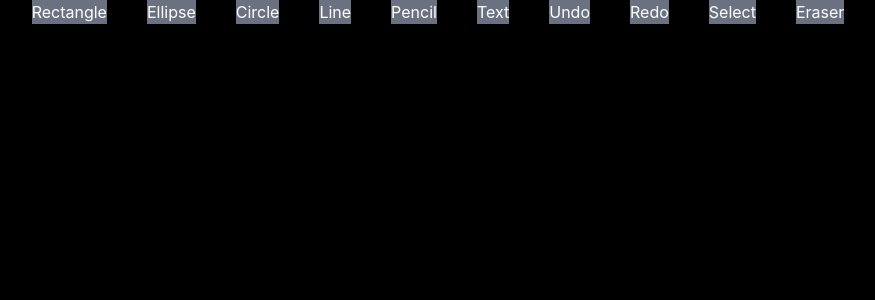
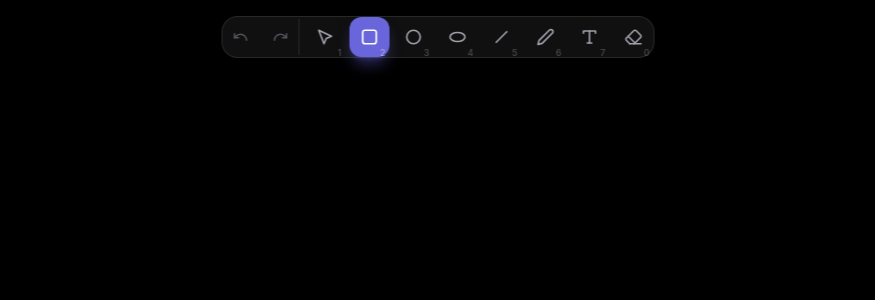
Before and after one commit to Satyam00915/Scribble, a React (Vite) app: page / in a window 1280 px wide. Shown: the top 300 px of the page, without its empty margins (202-1077 px from the left). Built offline with nearby package versions, Linux system fonts and the light colour scheme.

Commit message:
ui refactor

```diff
--- a/src/App.tsx
+++ b/src/App.tsx
@@ -45,6 +45,9 @@ function App() {
     text: string;
   } | null>(null);
 
+  const [activeTool, setActiveTool] = useState<
+    "Select" | "Rectangle" | "Ellipse" | "Circle" | "Line" | "Pencil" | "Text" | "Eraser"
+  >("Rectangle");
   const [isSelect, setSelect] = useState(false);
   const isShapeSelect = useRef<boolean>(false);
   const [selectedShapeId, setSelectedShapeId] = useState<string | null>(null);
@@ -452,73 +455,15 @@ function App() {
 
   return (
     <div className="relative">
-      <div className="absolute flex justify-center items-center w-full gap-10">
+      {/* Real Excalidraw Floating Island Toolbar */}
+      <nav
+        aria-label="Canvas Toolbar"
+        className="fixed top-4 left-1/2 -translate-x-1/2 z-40 flex items-center gap-1.5 p-1.5 bg-[#121212]/90 backdrop-blur-xl border border-white/10 shadow-[0_8px_30px_rgb(0,0,0,0.45)] rounded-2xl select-none"
+      >
+        {/* Undo / Redo Section */}
+        <div className="flex items-center gap-1 pr-1.5 border-r border-white/10">
           <button
-          onClick={() => {
-            isShape.current = "Rectangle";
-            setSelect(false);
-            isShapeSelect.current = false;
-            setWriting(null);
-          }}
-          className="bg-gray-500 text-white"
-        >
-          Rectangle
-        </button>
-        <button
-          onClick={() => {
-            isShape.current = "Ellipse";
-            setSelect(false);
-            setWriting(null);
-            isShapeSelect.current = false;
-          }}
-          className="bg-gray-500 text-white"
-        >
-          Ellipse
-        </button>
-        <button
-          onClick={() => {
-            isShape.current = "Circle";
-            setSelect(false);
-            setWriting(null);
-            isShapeSelect.current = false;
-          }}
-          className="bg-gray-500 text-white"
-        >
-          Circle
-        </button>
-        <button
-          onClick={() => {
-            isShape.current = "Line";
-            setSelect(false);
-            setWriting(null);
-            isShapeSelect.current = false;
-          }}
-          className="bg-gray-500 text-white"
-        >
-          Line
-        </button>
-        <button
-          onClick={() => {
-            isShape.current = "Pencil";
-            setSelect(false);
-            setWriting(null);
-            isShapeSelect.current = false;
-          }}
-          className="bg-gray-500 text-white"
-        >
-          Pencil
-        </button>
-        <button
-          onClick={() => {
-            isShape.current = "Text";
-            setSelect(false);
-            isShapeSelect.current = false;
-          }}
-          className="bg-gray-500 text-white"
-        >
-          Text
-        </button>
-        <button
+            type="button"
             disabled={shapes.length === 0}
             onClick={() => {
               setSelectedShapeId(null);
@@ -527,11 +472,21 @@ function App() {
               setWriting(null);
               setRedo((prev) => [...prev, oldShape]);
             }}
-          className="bg-gray-500 text-white"
+            title="Undo (Ctrl+Z)"
+            className={`w-9 h-9 rounded-xl transition-all duration-150 flex items-center justify-center relative group ${
+              shapes.length > 0
+                ? "text-zinc-300 hover:text-white hover:bg-white/10 active:scale-95 cursor-pointer"
+                : "text-zinc-600 cursor-not-allowed"
+            }`}
           >
-          Undo
+            <svg className="w-4 h-4" viewBox="0 0 24 24" fill="none" stroke="currentColor" strokeWidth="2.2" strokeLinecap="round" strokeLinejoin="round">
+              <path d="M3 7v6h6" />
+              <path d="M21 17a9 9 0 0 0-9-9 9 9 0 0 0-6 2.3L3 13" />
+            </svg>
           </button>
+
           <button
+            type="button"
             disabled={redo.length === 0}
             onClick={() => {
               const oldShape: Shape = redo[redo.length - 1];
@@ -539,31 +494,208 @@ function App() {
               setWriting(null);
               setRedo((prev) => prev.slice(0, -1));
             }}
-          className="bg-gray-500 text-white"
+            title="Redo (Ctrl+Y)"
+            className={`w-9 h-9 rounded-xl transition-all duration-150 flex items-center justify-center relative group ${
+              redo.length > 0
+                ? "text-zinc-300 hover:text-white hover:bg-white/10 active:scale-95 cursor-pointer"
+                : "text-zinc-600 cursor-not-allowed"
+            }`}
           >
-          Redo
+            <svg className="w-4 h-4" viewBox="0 0 24 24" fill="none" stroke="currentColor" strokeWidth="2.2" strokeLinecap="round" strokeLinejoin="round">
+              <path d="M21 7v6h-6" />
+              <path d="M3 17a9 9 0 0 1 9-9 9 9 0 0 1 6 2.3l3 2.7" />
+            </svg>
           </button>
+        </div>
+
+        {/* Tools Section */}
+        <div className="flex items-center gap-1">
+          {/* Select Tool */}
           <button
+            type="button"
             onClick={() => {
+              setActiveTool("Select");
               setSelect(true);
               isShapeSelect.current = true;
               setWriting(null);
             }}
-          className={`${isSelect ? "bg-green-500" : "bg-gray-500"} text-white`}
+            title="Selection (1)"
+            className={`w-10 h-10 rounded-xl transition-all duration-150 flex items-center justify-center relative group cursor-pointer active:scale-95 ${
+              activeTool === "Select"
+                ? "bg-[#6965db] text-white shadow-lg shadow-[#6965db]/40"
+                : "text-zinc-400 hover:text-zinc-100 hover:bg-white/10"
+            }`}
           >
-          Select
+            <svg className="w-[18px] h-[18px]" viewBox="0 0 24 24" fill="none" stroke="currentColor" strokeWidth="2.2" strokeLinecap="round" strokeLinejoin="round">
+              <path d="M3 3l7 18 3-7 7-3L3 3z" />
+            </svg>
+            <span className="absolute -bottom-0.5 right-1 text-[9px] font-medium opacity-40 group-hover:opacity-70">1</span>
           </button>
+
+          {/* Rectangle */}
           <button
+            type="button"
             onClick={() => {
+              setActiveTool("Rectangle");
+              isShape.current = "Rectangle";
+              setSelect(false);
+              isShapeSelect.current = false;
+              setWriting(null);
+            }}
+            title="Rectangle (2)"
+            className={`w-10 h-10 rounded-xl transition-all duration-150 flex items-center justify-center relative group cursor-pointer active:scale-95 ${
+              activeTool === "Rectangle"
+                ? "bg-[#6965db] text-white shadow-lg shadow-[#6965db]/40"
+                : "text-zinc-400 hover:text-zinc-100 hover:bg-white/10"
+            }`}
+          >
+            <svg className="w-[18px] h-[18px]" viewBox="0 0 24 24" fill="none" stroke="currentColor" strokeWidth="2.2" strokeLinecap="round" strokeLinejoin="round">
+              <rect x="3" y="3" width="18" height="18" rx="3" />
+            </svg>
+            <span className="absolute -bottom-0.5 right-1 text-[9px] font-medium opacity-40 group-hover:opacity-70">2</span>
+          </button>
+
+          {/* Circle */}
+          <button
+            type="button"
+            onClick={() => {
+              setActiveTool("Circle");
+              isShape.current = "Circle";
+              setSelect(false);
+              setWriting(null);
+              isShapeSelect.current = false;
+            }}
+            title="Circle (3)"
+            className={`w-10 h-10 rounded-xl transition-all duration-150 flex items-center justify-center relative group cursor-pointer active:scale-95 ${
+              activeTool === "Circle"
+                ? "bg-[#6965db] text-white shadow-lg shadow-[#6965db]/40"
+                : "text-zinc-400 hover:text-zinc-100 hover:bg-white/10"
+            }`}
+          >
+            <svg className="w-[18px] h-[18px]" viewBox="0 0 24 24" fill="none" stroke="currentColor" strokeWidth="2.2" strokeLinecap="round" strokeLinejoin="round">
+              <circle cx="12" cy="12" r="9" />
+            </svg>
+            <span className="absolute -bottom-0.5 right-1 text-[9px] font-medium opacity-40 group-hover:opacity-70">3</span>
+          </button>
+
+          {/* Ellipse */}
+          <button
+            type="button"
+            onClick={() => {
+              setActiveTool("Ellipse");
+              isShape.current = "Ellipse";
+              setSelect(false);
+              setWriting(null);
+              isShapeSelect.current = false;
+            }}
+            title="Ellipse (4)"
+            className={`w-10 h-10 rounded-xl transition-all duration-150 flex items-center justify-center relative group cursor-pointer active:scale-95 ${
+              activeTool === "Ellipse"
+                ? "bg-[#6965db] text-white shadow-lg shadow-[#6965db]/40"
+                : "text-zinc-400 hover:text-zinc-100 hover:bg-white/10"
+            }`}
+          >
+            <svg className="w-[18px] h-[18px]" viewBox="0 0 24 24" fill="none" stroke="currentColor" strokeWidth="2.2" strokeLinecap="round" strokeLinejoin="round">
+              <ellipse cx="12" cy="12" rx="10" ry="6" />
+            </svg>
+            <span className="absolute -bottom-0.5 right-1 text-[9px] font-medium opacity-40 group-hover:opacity-70">4</span>
+          </button>
+
+          {/* Line */}
+          <button
+            type="button"
+            onClick={() => {
+              setActiveTool("Line");
+              isShape.current = "Line";
+              setSelect(false);
+              setWriting(null);
+              isShapeSelect.current = false;
+            }}
+            title="Line (5)"
+            className={`w-10 h-10 rounded-xl transition-all duration-150 flex items-center justify-center relative group cursor-pointer active:scale-95 ${
+              activeTool === "Line"
+                ? "bg-[#6965db] text-white shadow-lg shadow-[#6965db]/40"
+                : "text-zinc-400 hover:text-zinc-100 hover:bg-white/10"
+            }`}
+          >
+            <svg className="w-[18px] h-[18px]" viewBox="0 0 24 24" fill="none" stroke="currentColor" strokeWidth="2.2" strokeLinecap="round" strokeLinejoin="round">
+              <line x1="5" y1="19" x2="19" y2="5" />
+            </svg>
+            <span className="absolute -bottom-0.5 right-1 text-[9px] font-medium opacity-40 group-hover:opacity-70">5</span>
+          </button>
+
+          {/* Pencil */}
+          <button
+            type="button"
+            onClick={() => {
+              setActiveTool("Pencil");
+              isShape.current = "Pencil";
+              setSelect(false);
+              setWriting(null);
+              isShapeSelect.current = false;
+            }}
+            title="Pencil / Draw (6)"
+            className={`w-10 h-10 rounded-xl transition-all duration-150 flex items-center justify-center relative group cursor-pointer active:scale-95 ${
+              activeTool === "Pencil"
+                ? "bg-[#6965db] text-white shadow-lg shadow-[#6965db]/40"
+                : "text-zinc-400 hover:text-zinc-100 hover:bg-white/10"
+            }`}
+          >
+            <svg className="w-[18px] h-[18px]" viewBox="0 0 24 24" fill="none" stroke="currentColor" strokeWidth="2.2" strokeLinecap="round" strokeLinejoin="round">
+              <path d="M17 3a2.85 2.83 0 1 1 4 4L7.5 20.5 2 22l1.5-5.5Z" />
+            </svg>
+            <span className="absolute -bottom-0.5 right-1 text-[9px] font-medium opacity-40 group-hover:opacity-70">6</span>
+          </button>
+
+          {/* Text */}
+          <button
+            type="button"
+            onClick={() => {
+              setActiveTool("Text");
+              isShape.current = "Text";
+              setSelect(false);
+              isShapeSelect.current = false;
+            }}
+            title="Text (7)"
+            className={`w-10 h-10 rounded-xl transition-all duration-150 flex items-center justify-center relative group cursor-pointer active:scale-95 ${
+              activeTool === "Text"
+                ? "bg-[#6965db] text-white shadow-lg shadow-[#6965db]/40"
+                : "text-zinc-400 hover:text-zinc-100 hover:bg-white/10"
+            }`}
+          >
+            <svg className="w-[18px] h-[18px]" viewBox="0 0 24 24" fill="none" stroke="currentColor" strokeWidth="2.2" strokeLinecap="round" strokeLinejoin="round">
+              <polyline points="4 7 4 4 20 4 20 7" />
+              <line x1="9" y1="20" x2="15" y2="20" />
+              <line x1="12" y1="4" x2="12" y2="20" />
+            </svg>
+            <span className="absolute -bottom-0.5 right-1 text-[9px] font-medium opacity-40 group-hover:opacity-70">7</span>
+          </button>
+
+          {/* Eraser */}
+          <button
+            type="button"
+            onClick={() => {
+              setActiveTool("Eraser");
               isShape.current = "Eraser";
               setSelect(false);
               isShapeSelect.current = false;
             }}
-          className="bg-gray-500 text-white"
+            title="Eraser (0)"
+            className={`w-10 h-10 rounded-xl transition-all duration-150 flex items-center justify-center relative group cursor-pointer active:scale-95 ${
+              activeTool === "Eraser"
+                ? "bg-[#6965db] text-white shadow-lg shadow-[#6965db]/40"
+                : "text-zinc-400 hover:text-zinc-100 hover:bg-white/10"
+            }`}
           >
-          Eraser
+            <svg className="w-[18px] h-[18px]" viewBox="0 0 24 24" fill="none" stroke="currentColor" strokeWidth="2.2" strokeLinecap="round" strokeLinejoin="round">
+              <path d="m7 21-4.3-4.3c-1-1-1-2.5 0-3.4l9.6-9.6c1-1 2.5-1 3.4 0l5.6 5.6c1 1 1 2.5 0 3.4L13 21" />
+              <path d="M22 21H7" />
+              <path d="m5 11 9 9" />
+            </svg>
+            <span className="absolute -bottom-0.5 right-1 text-[9px] font-medium opacity-40 group-hover:opacity-70">0</span>
           </button>
         </div>
+      </nav>
       <canvas
         ref={canvasRef}
         width={window.innerWidth}
```
Lines whose indentation alone changed are shown as unchanged.
